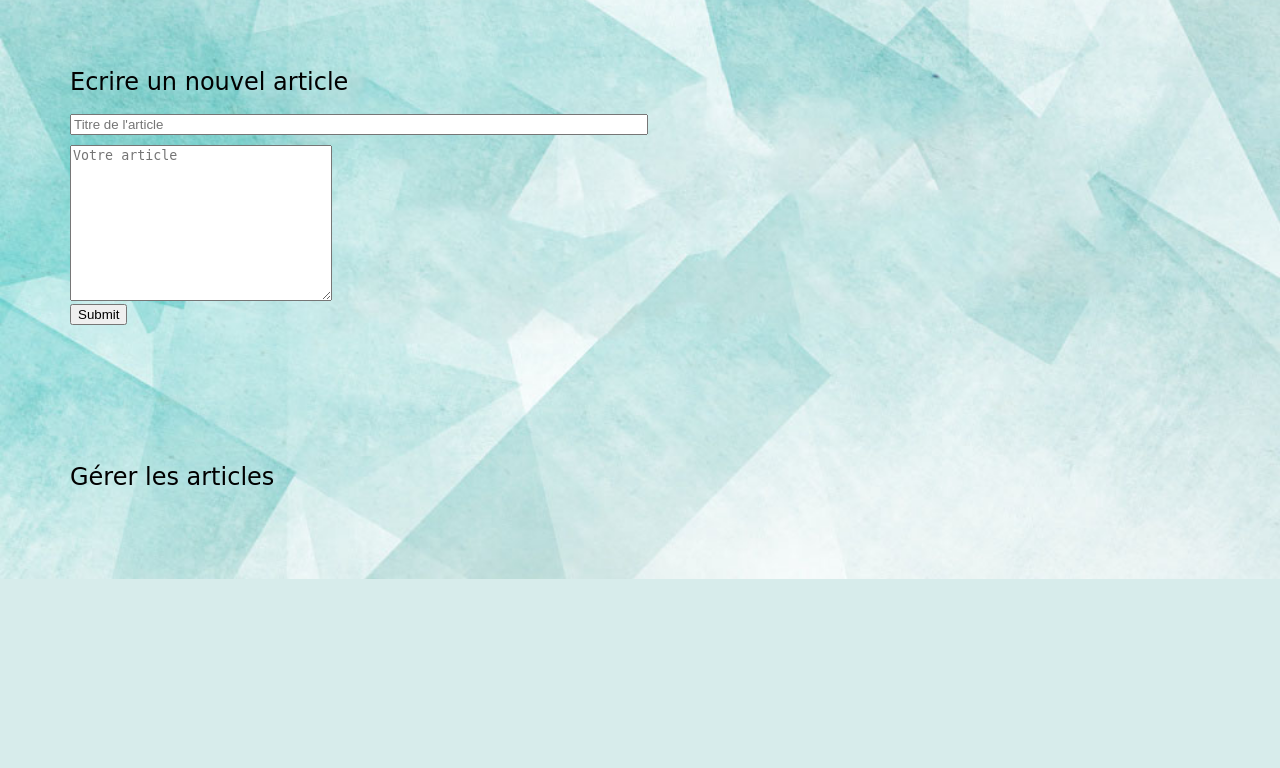
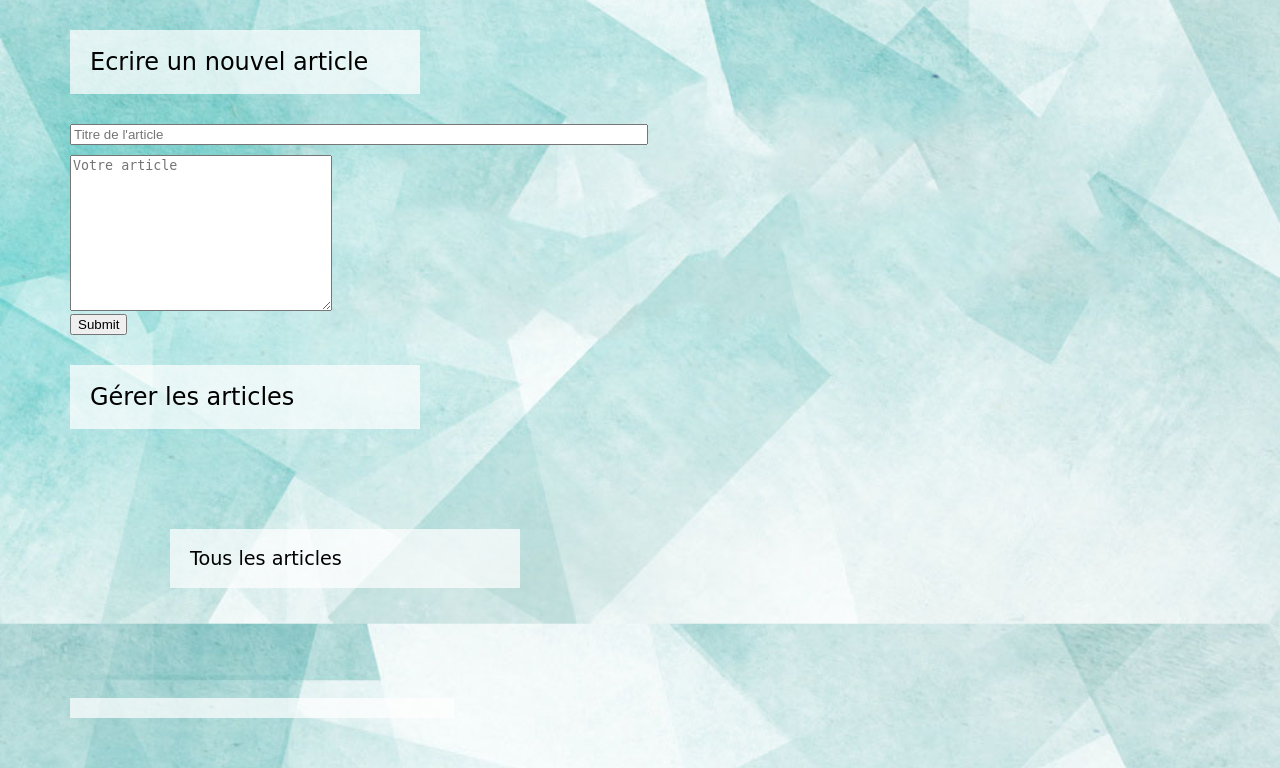
Before and after one commit to PaulineM9/OC_Projet5, a PHP site: template views/backend/articleView.php in a window 1280 px wide. Shown: the part 230-998 px from the top of the page. Before the commit the page ends 809 px from the top, so only its background shows below. Run offline with PHP 8.4, Linux system fonts and the light colour scheme; the template is opened without the code that fills it, so the values that code supplies are empty; some libraries are stand-ins or nearby versions.

Commit message:
Change link for articles and portraits

```diff
--- a/index.php
+++ b/index.php
@@ -20,6 +20,9 @@ if (isset($_GET['action'])) {
     }
     if ($_GET['action'] == 'blog') {
         blog();
+    }
+    if ($_GET['action'] == 'articles') {
+        blogArticles();
     }
     if ($_GET['action'] == 'portraits') {
         blogPortraits();
--- a/public/backstylesheet.css
+++ b/public/backstylesheet.css
@@ -150,16 +150,28 @@ body {
 .admin_article {
 	font-family: 'Poiret One', cursive;
 	width: 100%;
-	padding: 70px;
+}
+.article_form {
+	padding: 0px 70px;
 }
 .admin_article h3,
-.manage_articles h3 {
+.all_articles h3 {
 	font-size: 1.5em;
 	padding-bottom: 20px;
+	font-family: 'Poiret One', cursive;
+	padding: 70px;
+	background-color:rgba(255, 255, 255, 0.7);
+	padding: 20px;
+	width: 350px;
+	margin: 30px 70px;
 }
 .article_title {
 	width: 50%;
 	margin-bottom: 10px;
+}
+.all_articles {
+	display: flex;
+	flex-direction: column
 }
 .manage_articles {
 	display: flex;
@@ -167,6 +179,17 @@ body {
 	font-family: 'Poiret One', cursive;
 	width: 100%;
 	padding: 70px;
+}
+.manage_articles h3 {
+	font-size: 1.2em;
+	padding-bottom: 20px;
+	font-family: 'Poiret One', cursive;
+	padding: 70px;
+	background-color:rgba(255, 255, 255, 0.7);
+	padding: 20px;
+	width: 350px;
+	margin: 0px 100px;
+	margin-bottom: 40px;
 }
 .articles_published {
 	display: flex;
@@ -187,6 +210,7 @@ body {
 	font-size: 0.9em;
 	margin-bottom: 5px;
 	font-style: italic;
+	margin-bottom: 20px;
 }
 .articles_published a {
 	font-size: 0.8em;
@@ -194,4 +218,17 @@ body {
 	font-style: italic;
 	margin-bottom: 50px;
 	margin-left: 2%;
+	background-color:rgba(255, 255, 255, 0.7);
+	padding: 10px;
+	width: 115px;
 }
+.pagePagination {
+	display: flex;
+	background-color:rgba(255, 255, 255, 0.7);
+	margin-left: 70px;
+	margin-right: 70px;
+	padding: 10px;
+	width: 30%;
+	margin-bottom: 50px;
+	font-family: 'poiret one', cursive;
+}
--- a/views/backend/articleView.php
+++ b/views/backend/articleView.php
@@ -25,8 +25,10 @@
     </form>
 </section>
 
+<section class="all_articles">
+    <h3>Gérer les articles</h3>
     <section class="manage_articles">
-    <h3>Gérer les articles</h3>
+        <h3 class="general_articles">Tous les articles</h3>
         <?php if (!empty($articles)) {
             foreach ($articles as $cle => $elements) { ?>
                 <div class="articles_published">
@@ -48,3 +50,4 @@
             }
         } ?>
     </section>
+</section>
```
Also changed, not shown: controllers/frontend.php (+9 -0 lines), public/images/github_pk.png (deleted), public/images/icons8-facebook-50.png (deleted), public/images/icons8-instagram-50.png (deleted), public/images/linkedin_pk.png (deleted), views/frontend/articlesView.php (renamed from views/frontend/articleView.php). Lines whose indentation alone changed are shown as unchanged.
